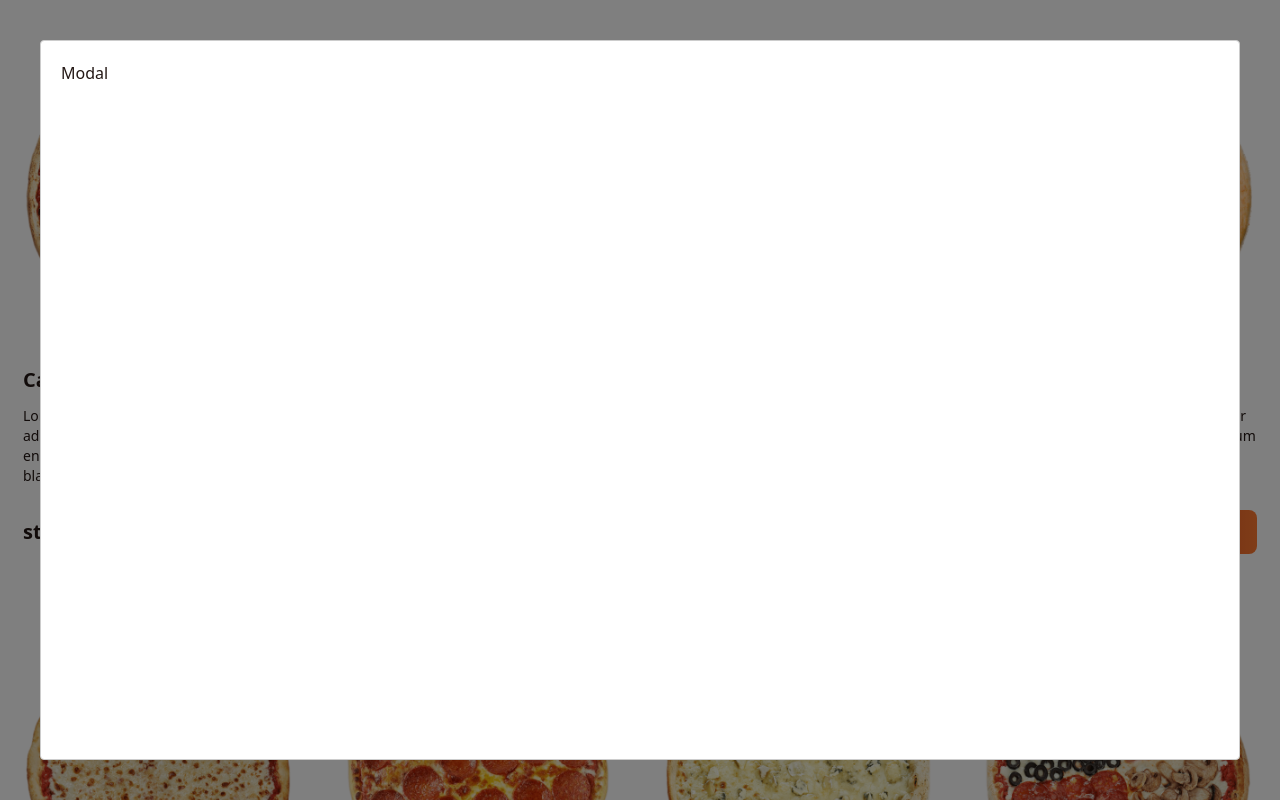
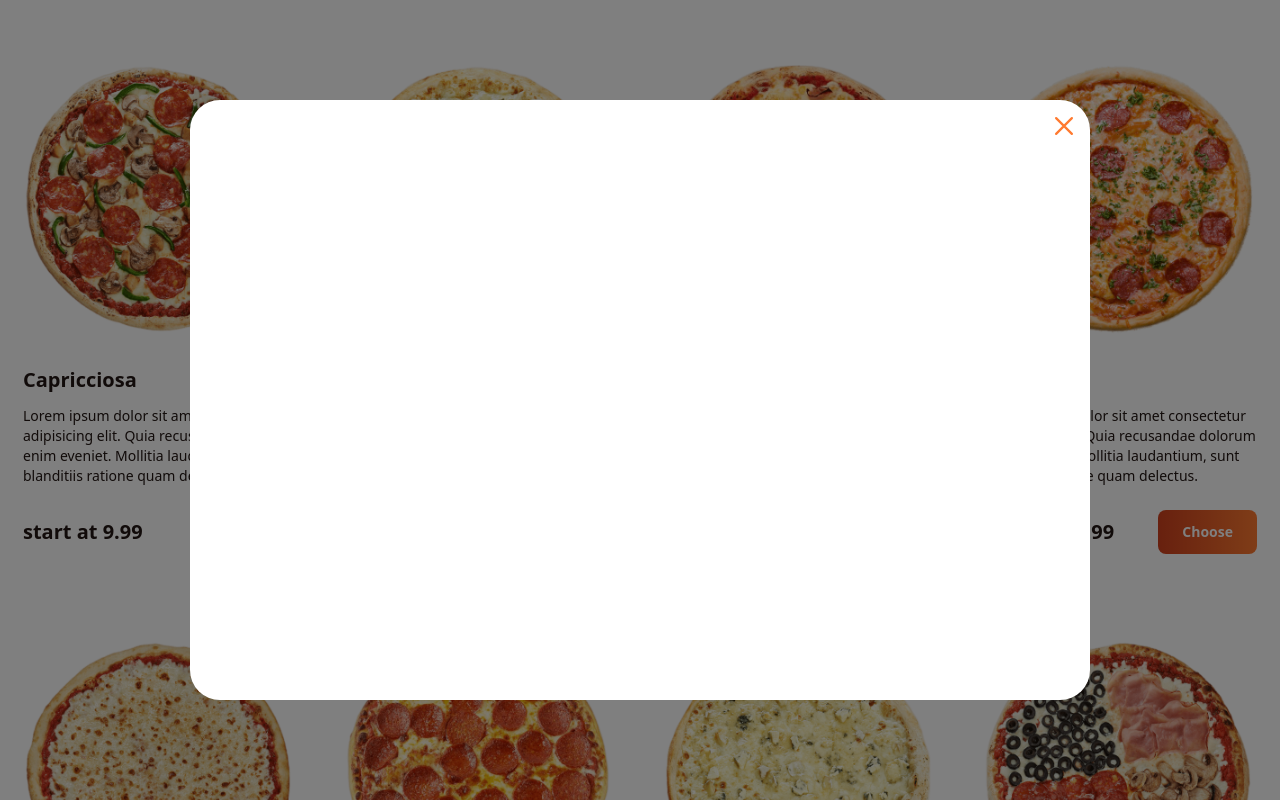
Before and after one commit to tigermursa/pizza-Amelia, a Next.js app: page / in a window 1280 px wide. Both pictures are taken after a click on the picture 158 px from the left and 199 px from the top of the page. Shown: the top 800 px of the page. Built offline with nearby package versions, Linux system fonts and the light colour scheme.

Commit message:
"modal and close button done"

```diff
--- a/src/app/components/Pizza.js
+++ b/src/app/components/Pizza.js
@@ -2,6 +2,7 @@
 import Modal from "react-modal";
 import Image from "next/image";
 import { useState } from "react";
+import { IoCloseOutline } from "react-icons/io5";
 
 Modal.setAppElement("body");
 //style
@@ -67,8 +68,13 @@ const Pizza = ({ pizza }) => {
           style={modalStyles}
           onRequestClose={closeModal}
           contentLabel="Pizza Modal"
+          className={
+            "bg-white w-full h-full lg:max-w-[900px] lg:max-h-[600px] lg:rounded-[30px] lg:fixed lg:top-[50%] lg:left-[50%] lg:translate-x-[-50%] lg:translate-y-[-50%] outline-none"
+          }
         >
-          Modal
+          <div onClick={closeModal} className="absolute z-30 right-2 top-2 hover:scale-110 duration-200 cursor-pointer">
+            <IoCloseOutline className="text-4xl text-orange" />
+          </div>
         </Modal>
       )}
     </div>
```
